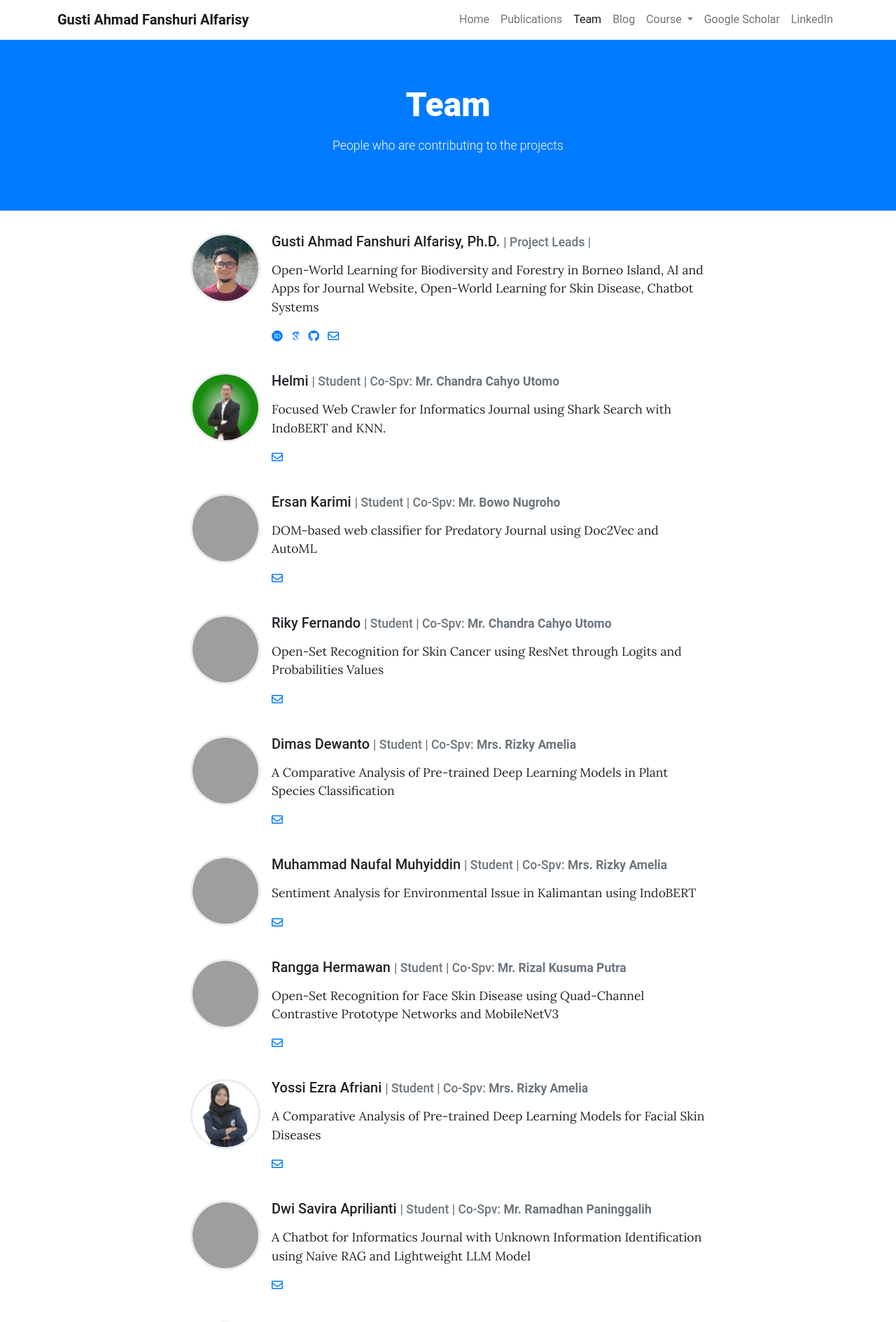
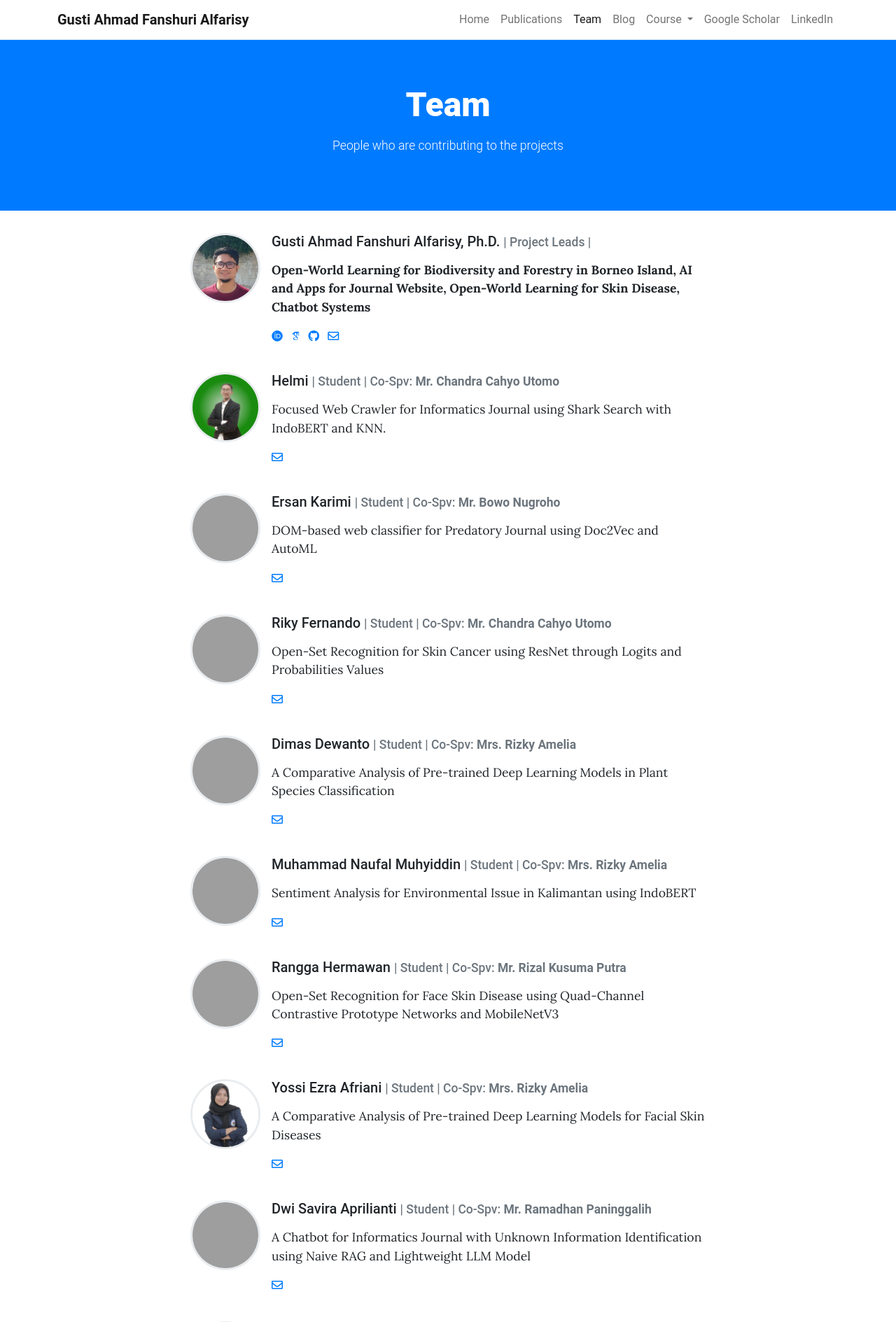
Before and after one commit to gusti-alfarisy/gusti-alfarisy.github.io, a Jekyll site: the page built from pages/team.md, in a window 1280 px wide. Shown: the top 1889 px of the page at 70% size. Built offline with Jekyll 4.4.1, drawn with Linux system fonts in a browser that asks for light colours; some web fonts are replaced; grey boxes are pictures that could not be loaded.

Commit message:
adding my information research

```diff
--- a/_data/team.yml
+++ b/_data/team.yml
@@ -4,7 +4,7 @@
   role: Project Leads # Will appear next to name
   image: assets/theme/images/profil_pic_me.png # Can be external link
   description: > # Can be Markdown
-    Open-World Learning for Biodiversity and Forestry in Borneo Island, AI and Apps for Journal Website, Open-World Learning for Skin Disease, Chatbot Systems
+    **Open-World Learning for Biodiversity and Forestry in Borneo Island, AI and Apps for Journal Website, Open-World Learning for Skin Disease, Chatbot Systems**
   orcid: 0000-0002-0689-7002
 #  researchgate: researchgate_username
   googlescholar: giSF20kAAAAJ
```
